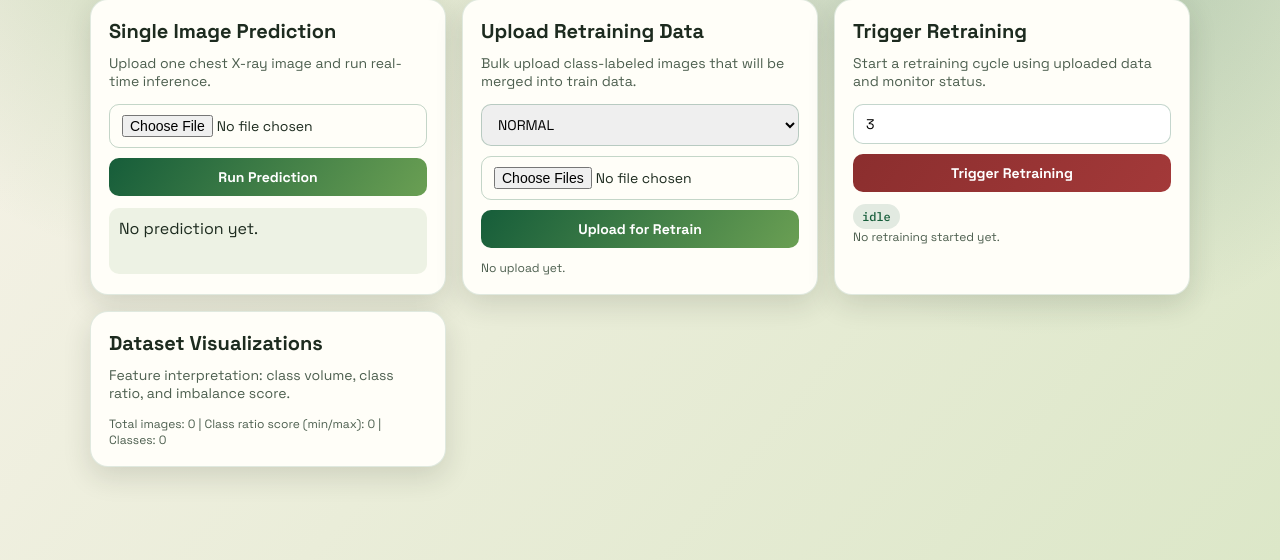
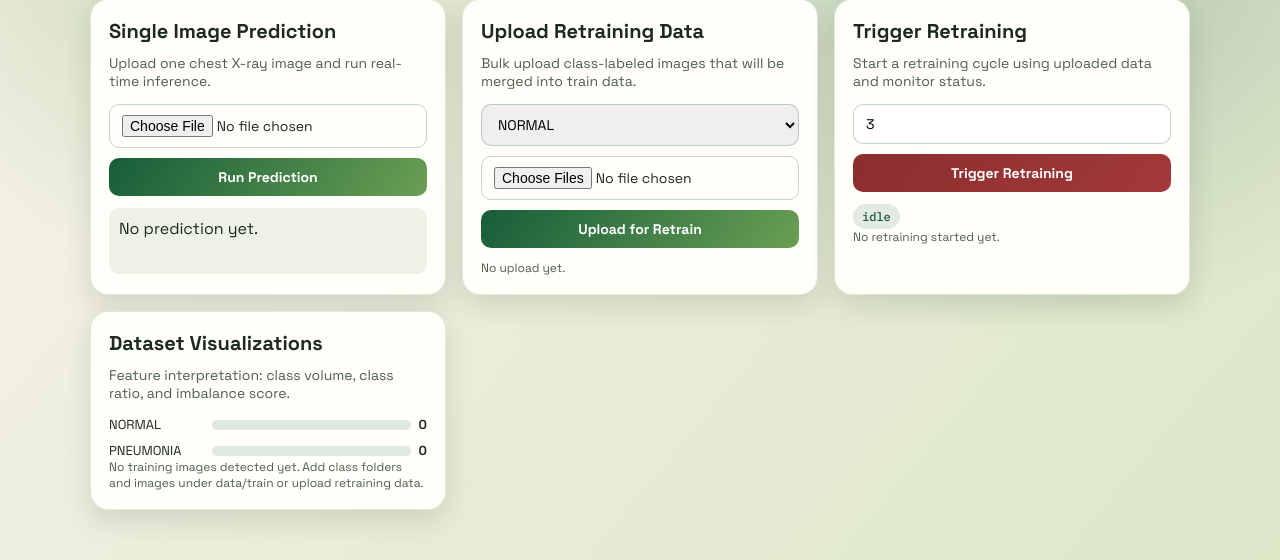
Before and after one commit to Miranics/CardioVision, a Flask app: page / in a window 1280 px wide. Shown: the part 240-800 px from the top of the page. Run offline with Flask 3, Linux system fonts and the light colour scheme; data that the repository does not hold is empty; parts of the project's set-up code (start-up, migrations or seed data) failed here and were passed over.

Commit message:
feat: Add data status endpoint and smoke test script; update README and UI for dataset information

```diff
--- a/src/app.py
+++ b/src/app.py
@@ -7,7 +7,12 @@ from flask import Flask, jsonify, render_template, request
 
 from model import retrain_from_uploaded_data
 from prediction import predict_from_uploaded_file, set_model_path
-from preprocessing import CLASS_NAMES, count_images_by_class, save_uploaded_files
+from preprocessing import (
+    CLASS_NAMES,
+    count_images_by_class,
+    dataset_split_status,
+    save_uploaded_files,
+)
 
 
 BASE_DIR = os.path.dirname(os.path.abspath(__file__))
@@ -56,6 +61,7 @@ def _update_retrain_status(**kwargs):
 
 
 def _retrain_worker(epochs):
+    global ACTIVE_MODEL_PATH
     _update_retrain_status(
         state="running",
         started_at=datetime.utcnow().isoformat(),
@@ -71,6 +77,7 @@ def _retrain_worker(epochs):
             epochs=epochs,
         )
 
+        ACTIVE_MODEL_PATH = result["saved_model_path"]
         set_model_path(result["saved_model_path"])
         _update_retrain_status(
             state="completed",
@@ -127,9 +134,15 @@ def metrics():
 @app.route("/visualization-data", methods=["GET"])
 def visualization_data():
     counts = count_images_by_class(TRAIN_DIR)
-    labels = list(counts.keys())
+    labels = CLASS_NAMES
     values = [counts[label] for label in labels]
     return jsonify({"labels": labels, "counts": values})
+
+
+@app.route("/data-status", methods=["GET"])
+def data_status():
+    status = dataset_split_status(DATA_DIR)
+    return jsonify(status)
 
 
 @app.route("/predict", methods=["POST"])
--- a/src/preprocessing.py
+++ b/src/preprocessing.py
@@ -61,10 +61,10 @@ def build_data_generators(data_dir, img_size=IMG_SIZE, batch_size=BATCH_SIZE):
 
 def count_images_by_class(dataset_split_dir):
 	split_path = Path(dataset_split_dir)
+	counts = {class_name: 0 for class_name in CLASS_NAMES}
 	if not split_path.exists():
-		return {}
+		return counts
 
-	counts = {}
 	for class_dir in split_path.iterdir():
 		if class_dir.is_dir():
 			total = 0
@@ -73,6 +73,18 @@ def count_images_by_class(dataset_split_dir):
 					total += 1
 			counts[class_dir.name] = total
 	return counts
+
+
+def dataset_split_status(data_dir):
+	status = {}
+	for split in ["train", "val", "test"]:
+		split_dir = Path(data_dir) / split
+		status[split] = {
+			"exists": split_dir.exists(),
+			"path": str(split_dir),
+			"class_counts": count_images_by_class(split_dir),
+		}
+	return status
 
 
 def save_uploaded_files(files, class_label, uploads_dir):
--- a/templates/index.html
+++ b/templates/index.html
@@ -411,8 +411,13 @@
                 const minCount = counts.length ? Math.min(...counts) : 0;
                 const maxCount = counts.length ? Math.max(...counts) : 0;
                 const imbalance = maxCount === 0 ? 0 : (minCount / maxCount).toFixed(2);
-                document.getElementById("datasetMeta").textContent =
-                    `Total images: ${total} | Class ratio score (min/max): ${imbalance} | Classes: ${labels.length}`;
+                if (total === 0) {
+                    document.getElementById("datasetMeta").textContent =
+                        "No training images detected yet. Add class folders and images under data/train or upload retraining data.";
+                } else {
+                    document.getElementById("datasetMeta").textContent =
+                        `Total images: ${total} | Class ratio score (min/max): ${imbalance} | Classes: ${labels.length}`;
+                }
             } catch (error) {
                 document.getElementById("datasetMeta").textContent = "Could not load dataset stats.";
             }
```
Also changed, not shown: README.md, 1 other file.
